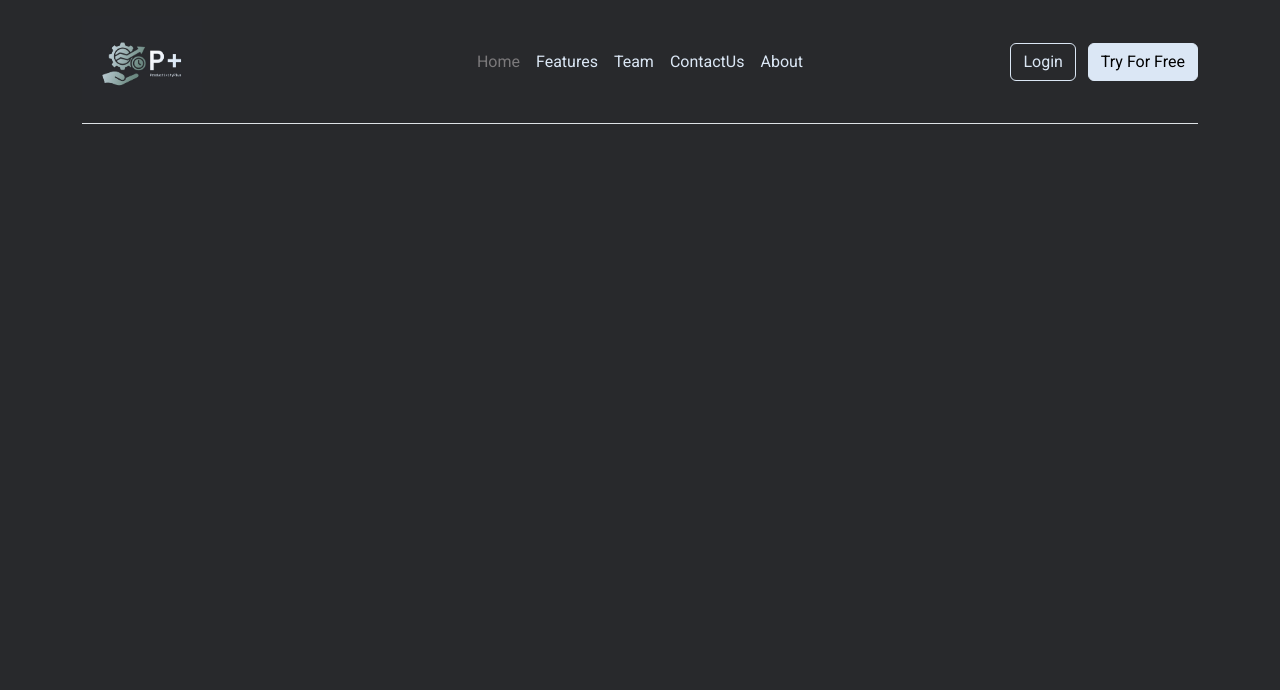
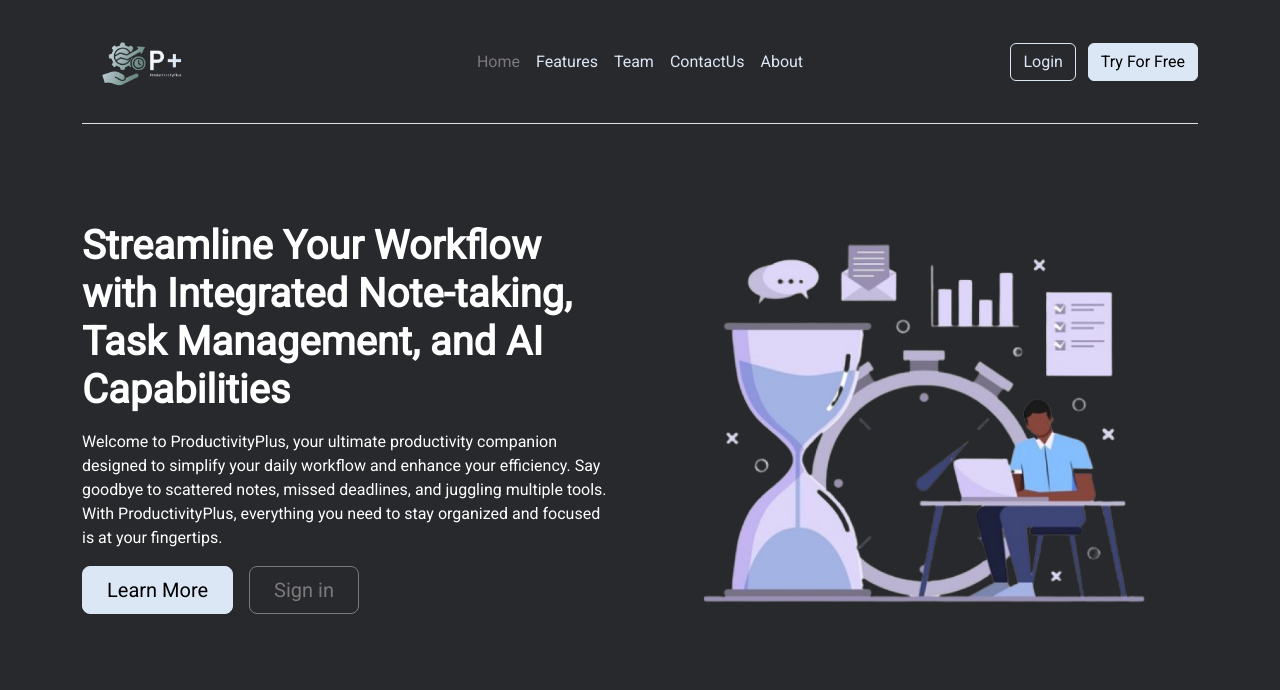
Before and after one commit to harisali20/Productivity-Plus, a website: page index.html in a window 1280 px wide. Drawn offline with Linux system fonts and the light colour scheme.

Commit message:
HerSectionAdded

```diff
--- a/index.html
+++ b/index.html
@@ -39,5 +39,36 @@
 
 
 
+
+  <div class="b-example-divider"></div>
+
+  <div class="container">
+    <div class="row flex-lg-row-reverse align-items-center g-5 py-5">
+
+      <div class="col-10 col-sm-8 col-lg-6">
+        <img src="images/hero.png" class="d-block mx-lg-auto img-fluid" alt="Bootstrap Themes" width="700" height="500" loading="lazy">
+      </div>
+
+      <div class="col-lg-6">
+        <h1 class="text-white  fw-bold lh-2 mb-3">
+          Streamline Your Workflow with Integrated Note-taking, Task Management, and AI Capabilities
+        </h1>
+
+        <p class="">Welcome to ProductivityPlus, your ultimate productivity companion designed to simplify your daily workflow and enhance your efficiency.
+          Say goodbye to scattered notes, missed deadlines, and juggling multiple tools.
+          With ProductivityPlus, everything you need to stay organized and focused is at your fingertips.</p>
+
+
+
+        <div class="d-grid gap-2 d-md-flex justify-content-md-start">
+          <button type="button" class="btn btn-primary btn-lg px-4 me-md-2">Learn More</button>
+          <button type="button" class="btn btn-outline-secondary btn-lg px-4">Sign in</button>
+        </div>
+      </div>
+    </div>
+  </div>
+
+
+
 </body>
 </html>
--- a/sass/main.scss
+++ b/sass/main.scss
@@ -20,3 +20,6 @@ body{
   width: 100px;
   border-radius: 50px;
 }
+
+.main{
+}
```
Also changed, not shown: images/hero.png (added).
